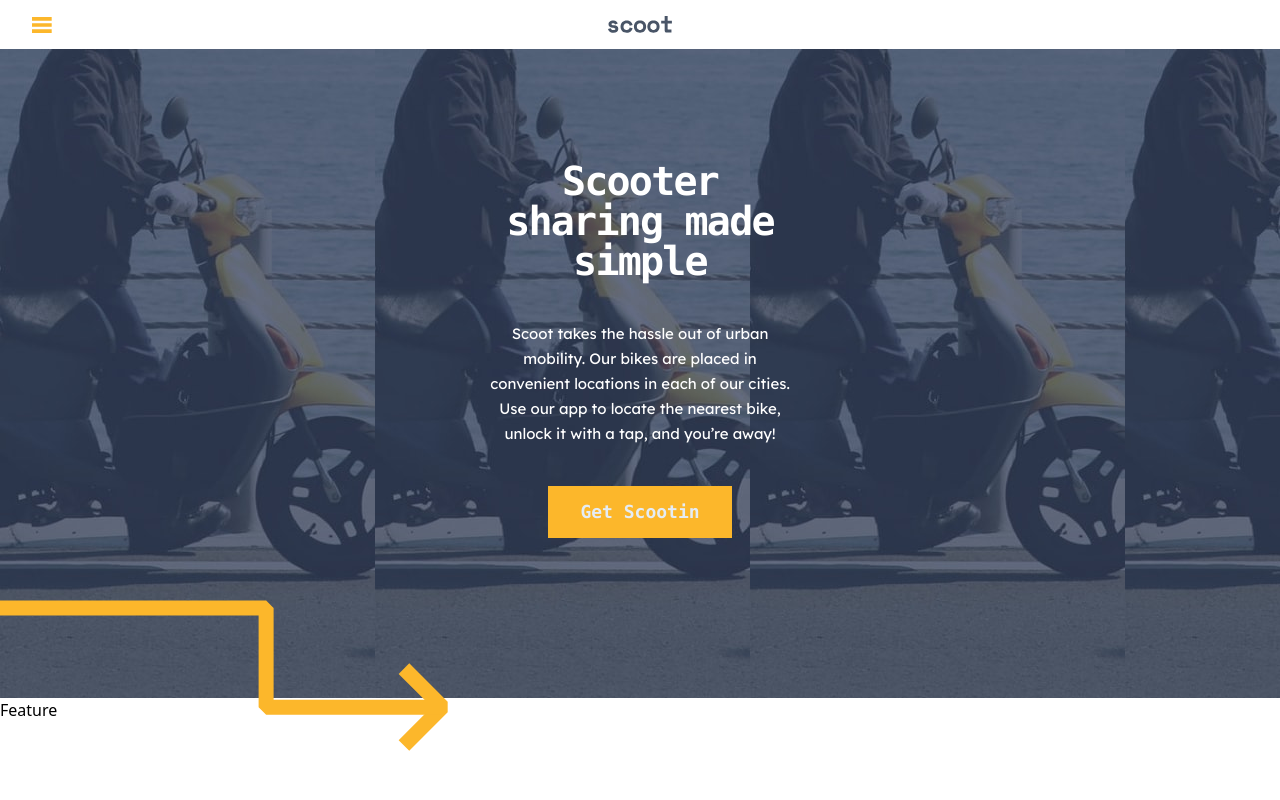
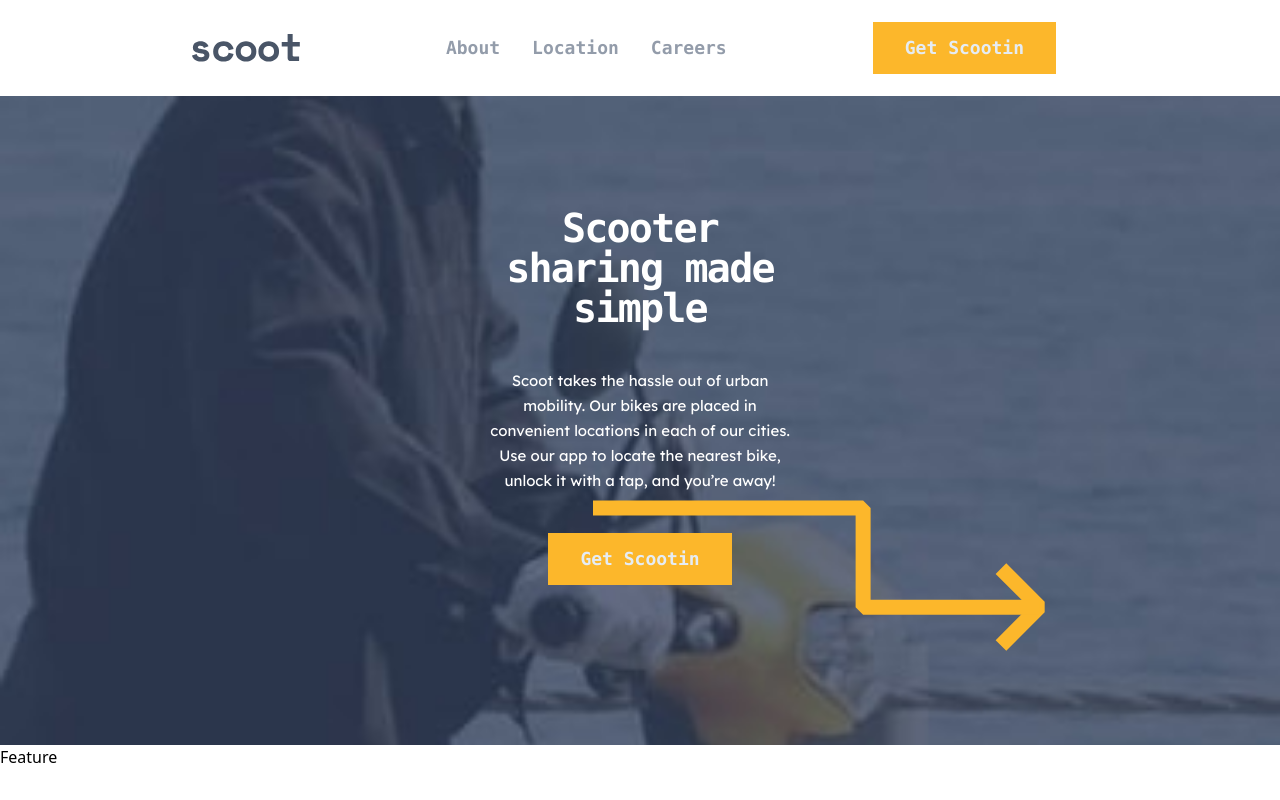
Before and after one commit to luc4sleite/scoot-website, a React (Vite) app: page / in a window 1280 px wide. Built offline with nearby package versions, Linux system fonts and the light colour scheme.

Commit message:
fix: navbar and menu aside

```diff
--- a/package.json
+++ b/package.json
@@ -14,6 +14,7 @@
     "match-sorter": "^6.3.1",
     "react": "^18.2.0",
     "react-dom": "^18.2.0",
+    "react-icons": "^4.8.0",
     "react-router-dom": "^6.11.0",
     "sort-by": "^1.2.0"
   },
--- a/src/components/Banner/index.jsx
+++ b/src/components/Banner/index.jsx
@@ -4,12 +4,12 @@
 
 export default function Banner() {
   return (
-    <div className="flex flex-col justify-center items-center text-center gap-10 bg-home-hero-mobile pt-28 pb-40 w-screen overflow-hidden">
+    <div className="flex flex-col justify-center items-center text-center gap-10 bg-home-hero-mobile bg-no-repeat bg-cover pt-28 pb-40 w-screen overflow-hidden">
       <h1 className="text-[40px]/[40px] text-white tracking-[-1.79px] font-mono font-bold w-[311px]">Scooter sharing made simple</h1>
       <p className="font-lexend text-[15px]/[25px] text-white w-[311px]">Scoot takes the hassle out of urban mobility. Our bikes are placed in convenient locations in each of our cities. Use our app to locate the nearest bike, unlock it with a tap, and you’re away!</p>
       <Button name="Get Scootin" />
       <img
-        className="absolute top-[75%] right-[65%] z-0"
+        className="absolute top-[500px] right-[235px] z-0"
         src={rightArrow}
         alt="right arrow"
       />
--- a/src/components/Button/index.jsx
+++ b/src/components/Button/index.jsx
@@ -1,5 +1,5 @@
 export default function Button ({name}) {
     return(
-        <button className="font-mono text-lg text-primary font-bold bg-yellow mx-8 py-3 px-8">{name}</button>
+        <button className="font-mono text-lg text-primary font-bold bg-yellow mx-8 py-3 px-8 hover:border-2 hover:border-yellow hover:text-yellow hover:bg-white duration-200">{name}</button>
     )
 }
--- a/src/components/Header/index.jsx
+++ b/src/components/Header/index.jsx
@@ -1,9 +1,9 @@
-import Menu from "../Menu";
+import Navbar from "../Navbar";
 
 export default function Header() {
     return(
         <header className="w-screen">
-                <Menu />
+                <Navbar />
         </header>
     )
 }
--- a/src/components/Menu/index.jsx
+++ /dev/null
@@ -1,43 +0,0 @@
-import logo from "../../assets/logo.svg";
-import hamburger from "../../assets/icons/hamburger.svg";
-import close from "../../assets/icons/close.svg";
-import MenuItem from "../MenuItem";
-import Button from "../Button";
-import { useState } from "react";
-
-export default function Menu() {
-  const [isOpen, setIsOpen] = useState(false);
-
-  const toggleMenu = () => {
-    setIsOpen(!isOpen);
-  };
-
-  return (
-    <nav className="w-screen flex items-center justify-center p-4 gap-4 relative">
-      <button onClick={toggleMenu} className="absolute left-8">
-        {toggleMenu ? (
-          <img src={hamburger} alt="Menu hamburger" />
-        ) : (
-          <img src={close} alt="close icon" />
-        )}
-      </button>
-      <a href="/">
-        <img
-          className="w-16"
-          src={logo}
-          alt="Scoot Logo"
-        />
-      </a>
-      {isOpen && (
-        <aside className="flex flex-col h-screen justify-between absolute left-0 top-[61px] bg-secondary w-2/3 py-8 z-10">
-          <ul>
-            <MenuItem title="About" />
-            <MenuItem title="Location" />
-            <MenuItem title="Careers" />
-          </ul>
-          <Button name="Get Scootin" />
-        </aside>
-      )}
-    </nav>
-  );
-}
--- a/src/components/MenuItem/index.jsx
+++ b/src/components/MenuItem/index.jsx
@@ -1,5 +1,5 @@
 export default function MenuItem ({ title }) {
     return(
-        <li className="font-mono text-lg text-primary font-bold ml-8 py-2">{title}</li>
+        <li className="font-mono text-lg font-bold ml-8 py-2 cursor-pointer hover:text-yellow duration-200">{title}</li>
     )
 }
--- /dev/null
+++ b/src/components/Navbar/index.jsx
@@ -0,0 +1,56 @@
+import logo from "../../assets/logo.svg";
+import hamburger from "../../assets/icons/hamburger.svg";
+import close from "../../assets/icons/close.svg";
+import MenuItem from "../MenuItem";
+import Button from "../Button";
+import { useState } from "react";
+
+export default function Navbar() {
+  const [isOpen, setIsOpen] = useState(false);
+
+  const toggleMenu = () => {
+    setIsOpen(!isOpen);
+  };
+
+  return (
+    <nav className="w-screen h-[64px] md:h-[96px] flex items-center justify-center p-4 gap-4 relative">
+      <div className="md:hidden sm:fixed flex h-[64px] items-center justify-center bg-white w-screen">
+        <button onClick={toggleMenu} className="absolute left-8 top-6 block md:hidden">
+          {!isOpen ? (
+            <img src={hamburger} alt="Menu hamburger" />
+          ) : (
+            <img src={close} alt="close icon" />
+          )}
+        </button>
+        <a href="/">
+          <img className="w-[75.5px]" src={logo} alt="Scoot Logo" />
+        </a>
+      </div>
+      <aside
+          className={
+            isOpen
+              ? "fixed left-0 top-16 max-h-[90vh] h-full w-2/3 py-8 z-10 flex flex-col justify-between bg-secondary ease-in-out duration-300"
+              : "fixed left-[-100%] top-16 max-h-[90vh] h-full w-2/3 py-8 z-10 flex flex-col justify-between bg-secondary ease-in-out duration-300"
+          }
+      >
+          <ul className="text-primary">
+            <MenuItem title="About" />
+            <MenuItem title="Location" />
+            <MenuItem title="Careers" />
+          </ul>
+          <Button name="Get Scootin" />
+      </aside>
+      <div className="hidden md:flex md:fixed w-screen justify-between items-center md:px-8 lg:px-48 m-auto bg-white">
+        <a href="/">
+          <img className="w-[107.82px]" src={logo} alt="Scoot Logo" />
+        </a>
+        <ul className="flex text-[#939CAA]">
+          <MenuItem title="About" />
+          <MenuItem title="Location" />
+          <MenuItem title="Careers" />
+        </ul>
+        <Button name="Get Scootin" />
+      </div>
+    </nav>
+  );
+}
```
Also changed, not shown: 1 other file (tests, documents, lock files or other folders).
